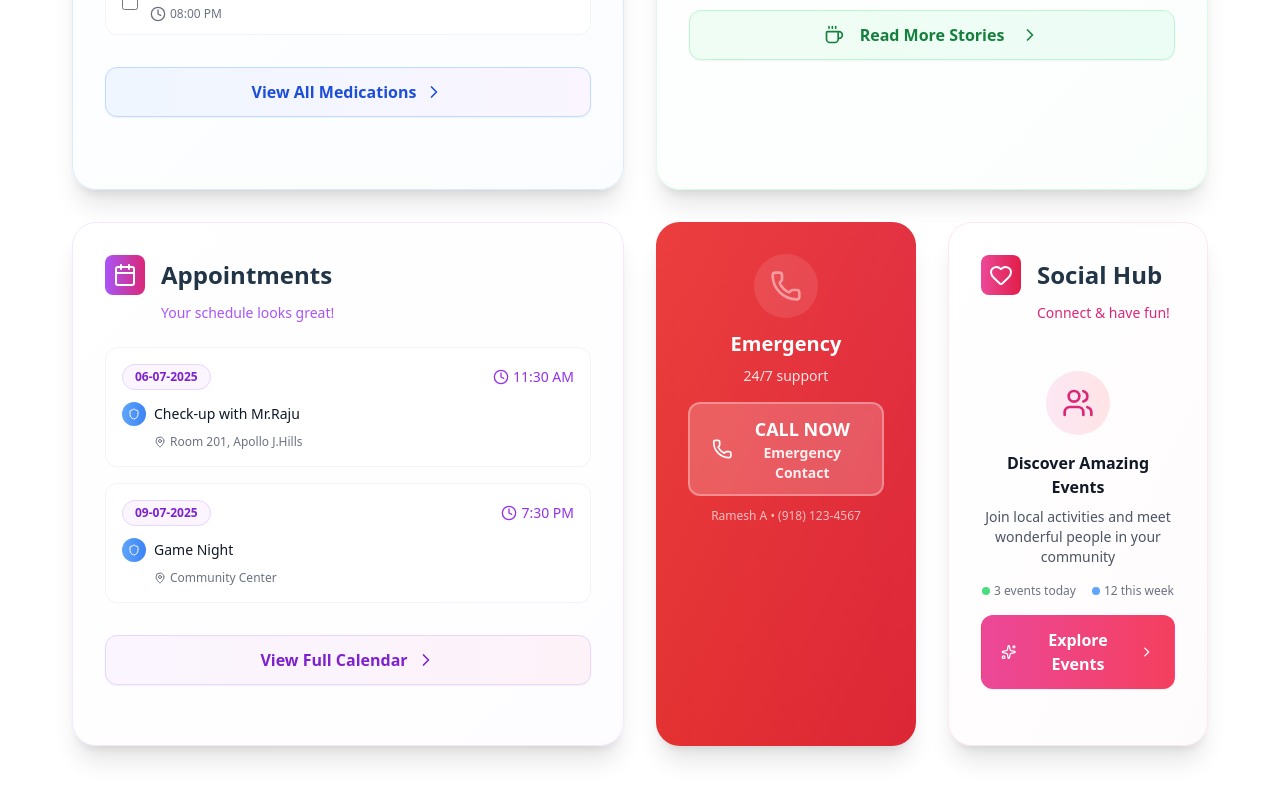
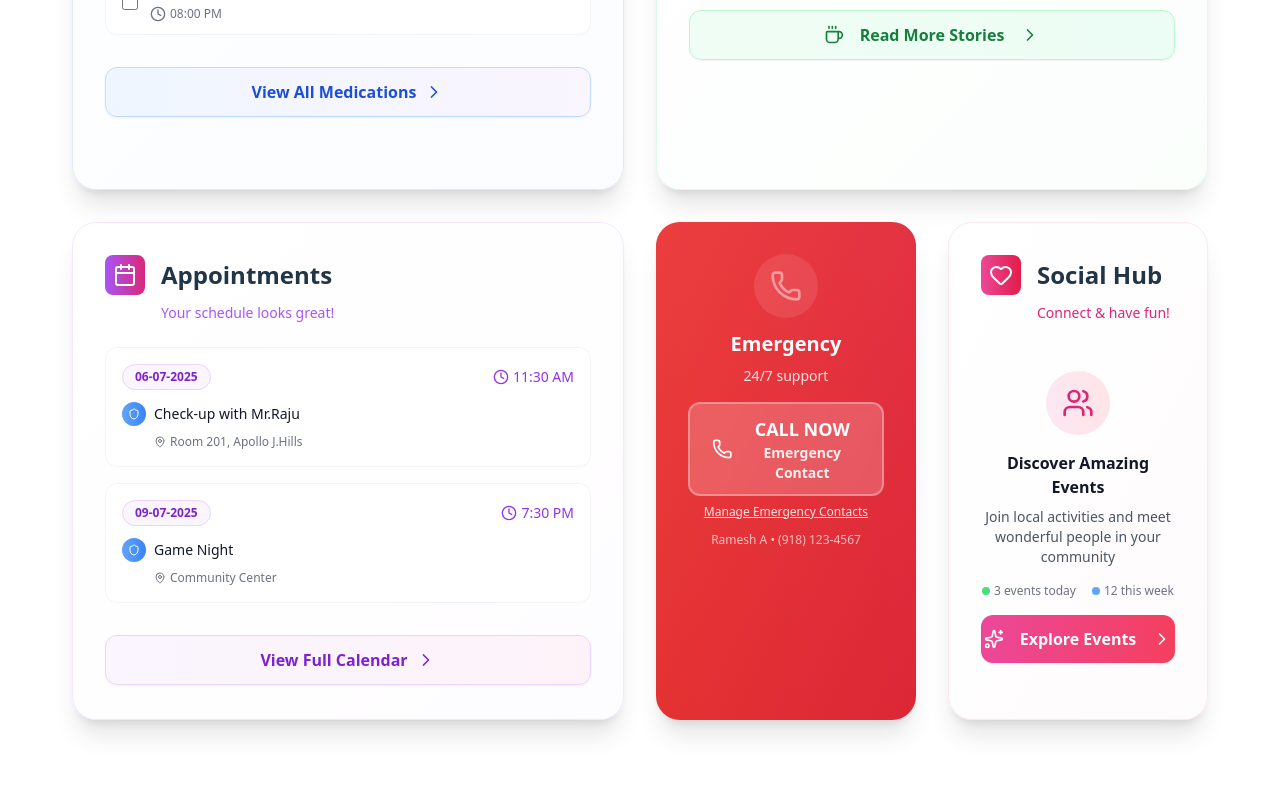
Before and after one commit to 21f3001925/soft-engg-project-may-2025-se-May-11, a Vue app in the folder frontend/: page /dashboard in a window 1280 px wide. Shown: the part 774-1574 px from the top of the page. Built offline with nearby package versions, Linux system fonts and the light colour scheme; sample sign-in values are in the browser's storage.

Commit message:
Add router links to sectional buttons in the dashboard

```diff
--- a/frontend/src/components/AppointmentsSection.vue
+++ b/frontend/src/components/AppointmentsSection.vue
@@ -51,11 +51,12 @@ const appointments = computed(() => scheduleStore.upcomingAppointments.slice(0,
         </div>
       </div>
     </div>
-    <button
+    <router-link
+      to="/appointments"
       class="mt-8 w-full flex items-center justify-center gap-2 py-3 rounded-xl bg-gradient-to-r from-purple-50 to-pink-50 border border-purple-200 hover:from-purple-100 hover:to-pink-100 transition-all duration-300 text-purple-700 font-semibold shadow-sm hover:scale-105 active:scale-100 focus:outline-none focus:ring-2 focus:ring-purple-300"
     >
       View Full Calendar
       <ChevronRight class="w-5 h-5" />
-    </button>
+    </router-link>
   </div>
 </template>
--- a/frontend/src/components/EmergencyContactSection.vue
+++ b/frontend/src/components/EmergencyContactSection.vue
@@ -39,6 +39,9 @@ onMounted(() => {
           <div class="text-sm opacity-90">Emergency Contact</div>
         </div>
       </button>
+      <router-link to="/profile" class="block mt-2 text-xs text-red-100 underline hover:text-white transition-colors">
+        Manage Emergency Contacts
+      </router-link>
       <p v-if="contactStore.contact" class="text-xs text-red-100 mt-3 opacity-80">
         {{ contactStore.contact.name }} • {{ contactStore.contact.phone }}
       </p>
--- a/frontend/src/components/MedicationsSection.vue
+++ b/frontend/src/components/MedicationsSection.vue
@@ -55,12 +55,13 @@ const progressPercentage = computed(() => (totalMeds.value === 0 ? 0 : (complete
         :toggleMedication="toggleMedication"
       />
     </ul>
-    <button
+    <router-link
+      to="/medications"
       class="mt-8 w-full flex items-center justify-center gap-2 py-3 rounded-xl bg-gradient-to-r from-blue-50 to-purple-50 border border-blue-200 hover:from-blue-100 hover:to-purple-100 transition-all duration-300 text-blue-700 font-semibold shadow-sm hover:scale-105 active:scale-100 focus:outline-none focus:ring-2 focus:ring-blue-300"
     >
       View All Medications
       <ChevronRight class="w-5 h-5" />
-    </button>
+    </router-link>
   </div>
 </template>
 
--- a/frontend/src/components/NewsFeedSection.vue
+++ b/frontend/src/components/NewsFeedSection.vue
@@ -53,12 +53,13 @@ function timeAgo(isoTime) {
         </div>
       </div>
     </div>
-    <button
+    <router-link
+      to="/news"
       class="mt-8 w-full flex items-center justify-center gap-2 py-3 rounded-xl bg-gradient-to-r from-green-50 to-emerald-50 border border-green-200 hover:from-green-100 hover:to-emerald-100 transition-all duration-300 text-green-700 font-semibold shadow-sm hover:scale-105 active:scale-100 focus:outline-none focus:ring-2 focus:ring-green-300"
     >
       <Coffee class="w-5 h-5 mr-2" />
       Read More Stories
       <ChevronRight class="w-5 h-5 ml-2" />
-    </button>
+    </router-link>
   </div>
 </template>
--- a/frontend/src/components/SocialHubSection.vue
+++ b/frontend/src/components/SocialHubSection.vue
@@ -50,13 +50,14 @@ onMounted(() => {
           <span>{{ socialHubStore.stats ? socialHubStore.stats.eventsThisWeek : '-' }} this week</span>
         </div>
       </div>
-      <button
+      <router-link
+        to="/events"
         class="w-full bg-gradient-to-r from-pink-500 to-rose-500 hover:from-pink-600 hover:to-rose-600 text-white transition-all duration-300 flex items-center justify-center gap-2 py-3 rounded-xl font-semibold shadow-sm hover:scale-105 active:scale-100 focus:outline-none focus:ring-2 focus:ring-pink-300"
       >
         <Sparkles class="w-5 h-5 mr-2" />
         Explore Events
         <ChevronRight class="w-5 h-5 ml-2" />
-      </button>
+      </router-link>
     </div>
   </div>
 </template>
```
